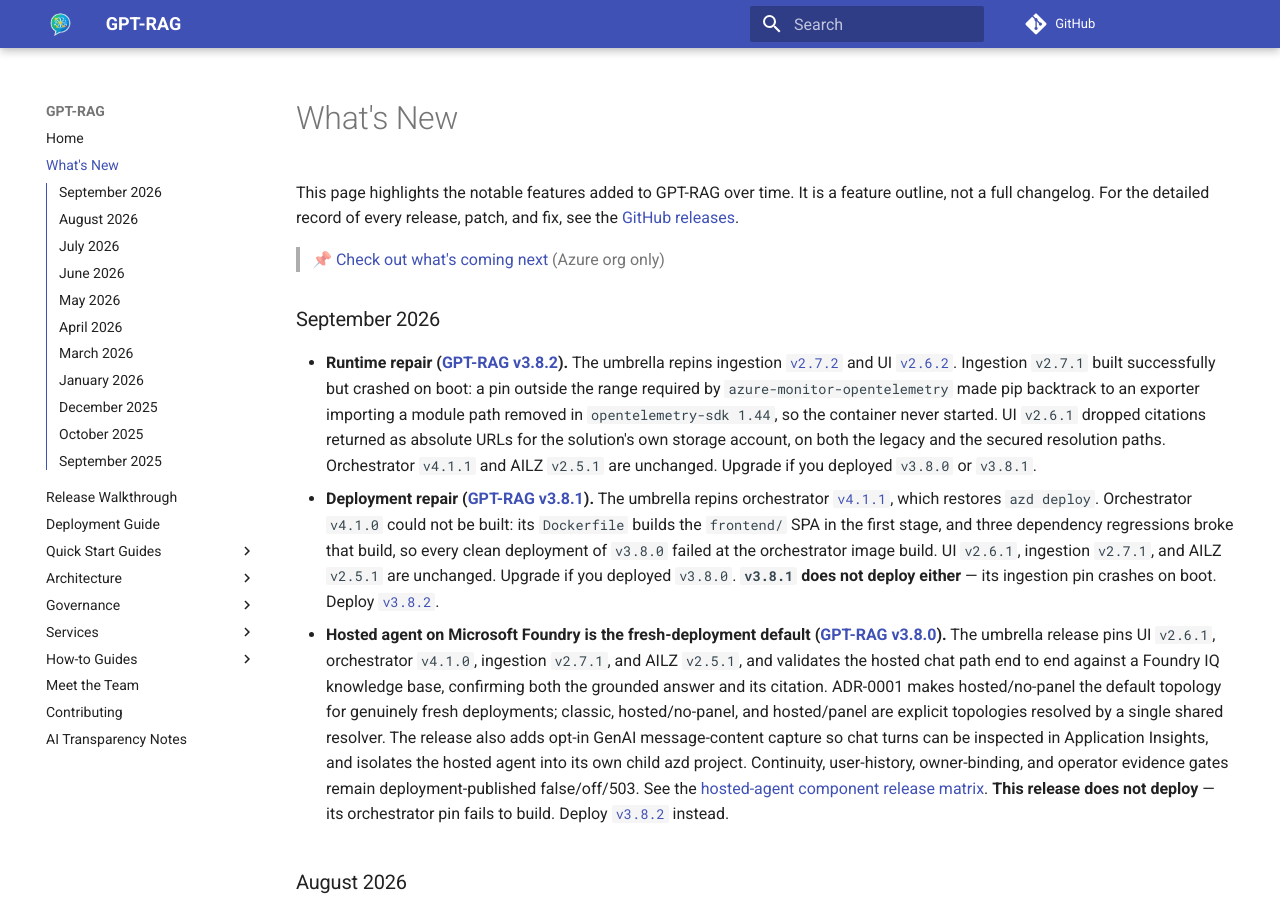
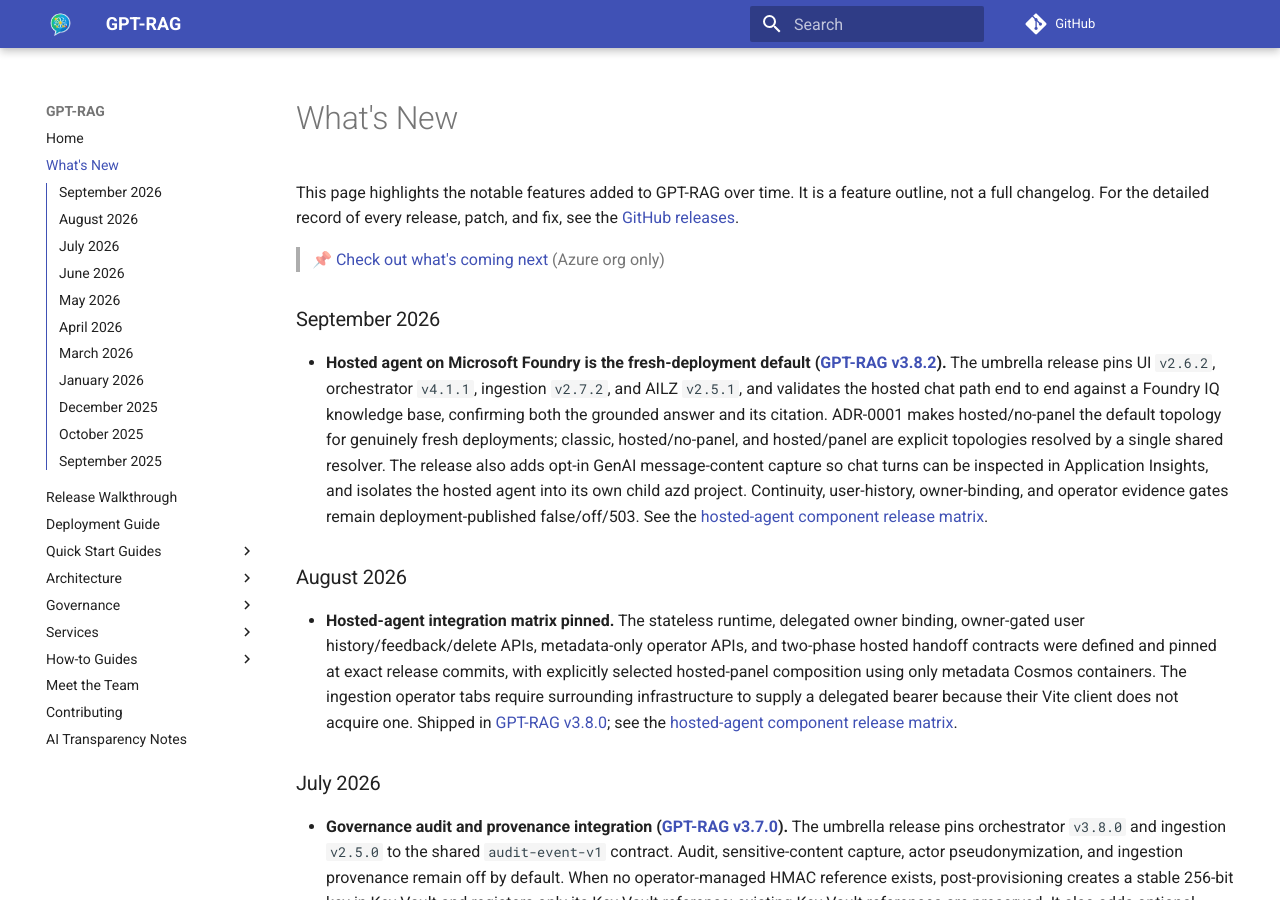
Before and after one commit to Azure/GPT-RAG, an MkDocs documentation site: the page built from docs/whatisnew.md, in a window 1280 px wide and 900 px high. Built offline with MkDocs 1.6.1 and Material for MkDocs 9.7.7, drawn with Linux system fonts in a browser that asks for light colours; comment, search, counter and statistics services are not loaded.

Commit message:
docs: keep whatisnew as a feature outline
Remove the two repair entries (v3.8.2 runtime repair, v3.8.1 deployment
repair). The page states in its own opening lines that it is a feature
outline and not a full changelog, and that every release, patch, and fix
belongs in the GitHub releases. Hotfix entries contradict that framing and
no earlier entry in the file follows that pattern.

Repoint the surviving hosted-agent feature entry at v3.8.2, the release
that actually delivers it, with the pins that release carries. The warning
that v3.8.0 and v3.8.1 do not deploy remains published in deploy.md and
hosted_agent_release_matrix.md, where it is operationally actionable.

Co-authored-by: Copilot App <223556219+Copilot@users.noreply.github.com>
Copilot-Session: 5fb4d435-911e-4149-aef6-5f393697c46e

```diff
--- a/docs/whatisnew.md
+++ b/docs/whatisnew.md
@@ -6,29 +6,9 @@ patch, and fix, see the [GitHub releases](https://github.com/Azure/GPT-RAG/relea
 
 ### September 2026
 
-- **Runtime repair ([GPT-RAG v3.8.2](https://github.com/Azure/GPT-RAG/releases/tag/v3.8.2)).**
-  The umbrella repins ingestion [`v2.7.2`](https://github.com/Azure/gpt-rag-ingestion/releases/tag/v2.7.2)
-  and UI [`v2.6.2`](https://github.com/Azure/gpt-rag-ui/releases/tag/v2.6.2).
-  Ingestion `v2.7.1` built successfully but crashed on boot: a pin outside the
-  range required by `azure-monitor-opentelemetry` made pip backtrack to an
-  exporter importing a module path removed in `opentelemetry-sdk 1.44`, so the
-  container never started. UI `v2.6.1` dropped citations returned as absolute
-  URLs for the solution's own storage account, on both the legacy and the
-  secured resolution paths. Orchestrator `v4.1.1` and AILZ `v2.5.1` are
-  unchanged. Upgrade if you deployed `v3.8.0` or `v3.8.1`.
-- **Deployment repair ([GPT-RAG v3.8.1](https://github.com/Azure/GPT-RAG/releases/tag/v3.8.1)).**
-  The umbrella repins orchestrator [`v4.1.1`](https://github.com/Azure/gpt-rag-orchestrator/releases/tag/v4.1.1),
-  which restores `azd deploy`. Orchestrator `v4.1.0` could not be built: its
-  `Dockerfile` builds the `frontend/` SPA in the first stage, and three
-  dependency regressions broke that build, so every clean deployment of
-  `v3.8.0` failed at the orchestrator image build. UI `v2.6.1`, ingestion
-  `v2.7.1`, and AILZ `v2.5.1` are unchanged. Upgrade if you deployed `v3.8.0`.
-  **`v3.8.1` does not deploy either** — its ingestion pin crashes on boot. Deploy
-  [`v3.8.2`](https://github.com/Azure/GPT-RAG/releases/tag/v3.8.2).
-
-- **Hosted agent on Microsoft Foundry is the fresh-deployment default ([GPT-RAG v3.8.0](https://github.com/Azure/GPT-RAG/releases/tag/v3.8.0)).**
-  The umbrella release pins UI `v2.6.1`, orchestrator `v4.1.0`, ingestion
-  `v2.7.1`, and AILZ `v2.5.1`, and validates the hosted chat path end to end
+- **Hosted agent on Microsoft Foundry is the fresh-deployment default ([GPT-RAG v3.8.2](https://github.com/Azure/GPT-RAG/releases/tag/v3.8.2)).**
+  The umbrella release pins UI `v2.6.2`, orchestrator `v4.1.1`, ingestion
+  `v2.7.2`, and AILZ `v2.5.1`, and validates the hosted chat path end to end
   against a Foundry IQ knowledge base, confirming both the grounded answer and
   its citation. ADR-0001 makes hosted/no-panel the default topology for
   genuinely fresh deployments; classic, hosted/no-panel, and hosted/panel are
@@ -38,8 +18,6 @@ patch, and fix, see the [GitHub releases](https://github.com/Azure/GPT-RAG/relea
   project. Continuity, user-history, owner-binding, and operator evidence gates
   remain deployment-published false/off/503. See the
   [hosted-agent component release matrix](hosted_agent_release_matrix.md).
-  **This release does not deploy** — its orchestrator pin fails to build. Deploy
-  [`v3.8.2`](https://github.com/Azure/GPT-RAG/releases/tag/v3.8.2) instead.
 
 ### August 2026
 
```
